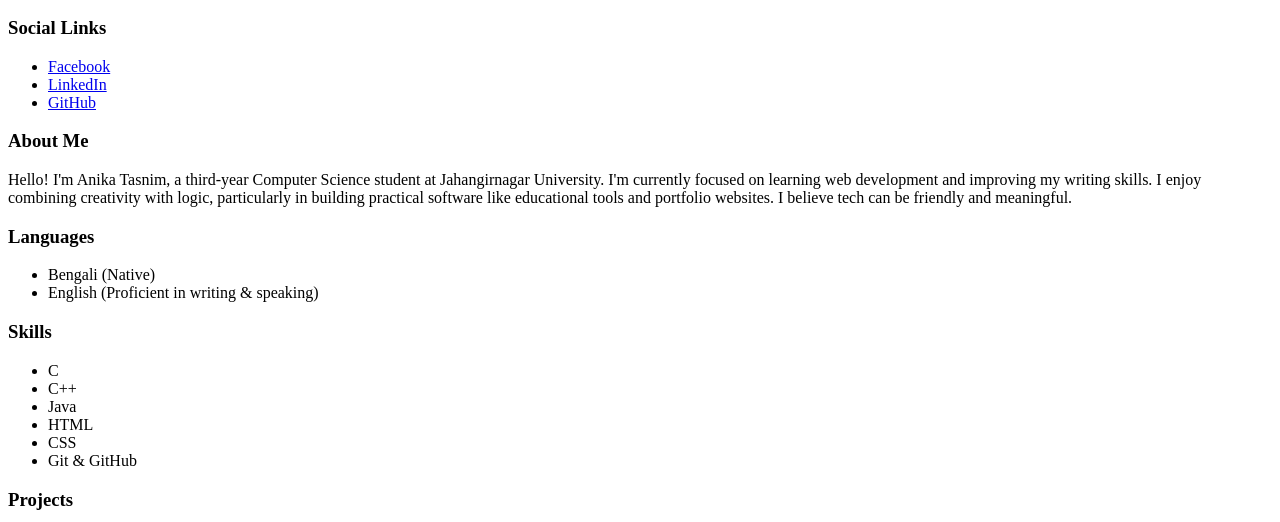
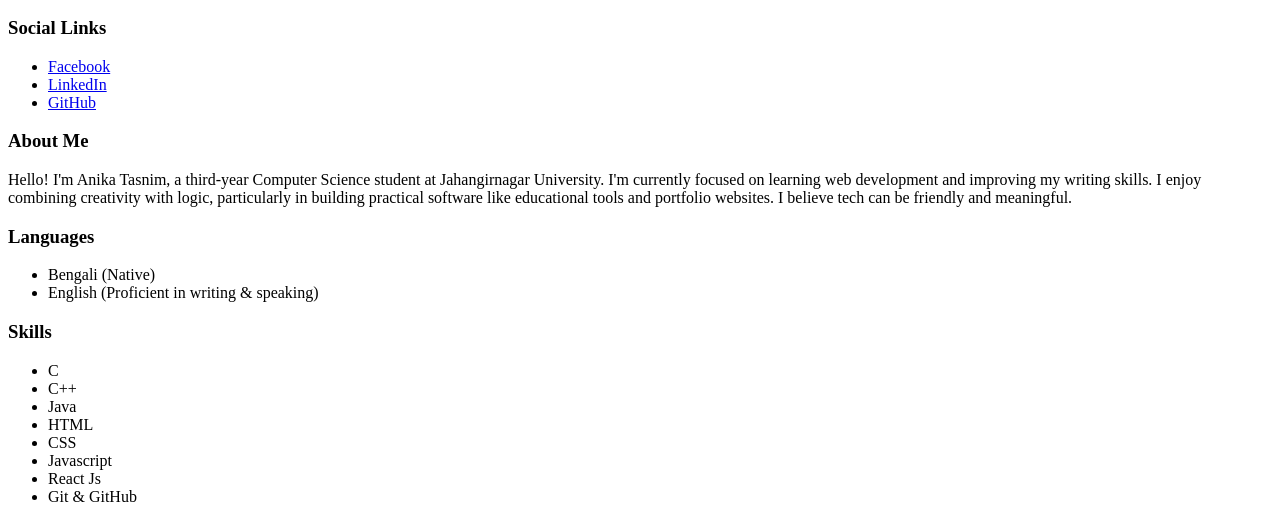
Before and after one commit to ikata1819/Web-design-lab, a plain HTML site: page index.html in a window 1280 px wide. Shown: the part 202-724 px from the top of the page. Drawn offline with Linux system fonts and the light colour scheme.

Commit message:
Adding skills

```diff
--- a/index.html
+++ b/index.html
@@ -56,6 +56,8 @@
       <li>Java</li>
       <li>HTML</li>
       <li>CSS</li>
+      <li>Javascript</li>
+      <li>React Js</li>
       <li>Git & GitHub</li>
     </ul>
 
```
